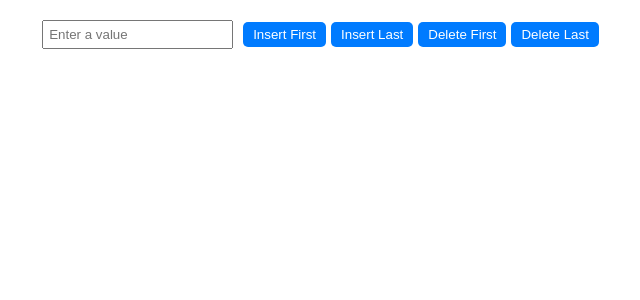
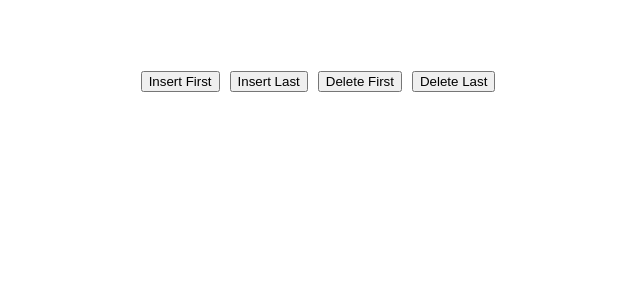
Before and after one commit to Chohankoti/SLLV, a React (Create React App) app: page / in a window 1280 px wide. Shown: the top 300 px of the page, without its empty margins (317-957 px from the left). Built offline with nearby package versions, Linux system fonts and the light colour scheme.

Commit message:
arrow of linking two nodes is done

```diff
--- a/src/LinkedList.css
+++ b/src/LinkedList.css
@@ -1,62 +1,36 @@
-.linked-list {
-    margin: 20px auto;
-    text-align: center;
+.linked-list-container {
+    display: flex;
+    flex-direction: column;
+    align-items: center;
+    margin-top: 50px;
+  }
+
+  .linked-list {
+    display: flex;
+    align-items: center;
+  }
+
+  .node {
+    display: flex;
+    align-items: center;
+    margin-right: 20px;
+  }
+
+  .value {
+    background-color: #f0f0f0;
+    border: 1px solid #ccc;
+    border-radius: 5px;
+    padding: 5px 10px;
+  }
+
+  .arrow {
+    margin-left: 10px;
   }
 
   .controls {
-    margin-bottom: 20px;
+    margin-top: 20px;
   }
 
-  .controls input {
-    padding: 5px;
+  button {
     margin-right: 10px;
   }
-
-  .controls button {
-    margin-right: 5px;
-    padding: 5px 10px;
-    background-color: #007bff;
-    color: #fff;
-    border: none;
-    border-radius: 5px;
-    cursor: pointer;
-  }
-
-  .node-container {
-    display: flex;
-    justify-content: center;
-  }
-
-  .node {
-    display: inline-block;
-    padding: 10px;
-    margin: 0 5px;
-    background-color: #007bff;
-    color: #fff;
-    border-radius: 5px;
-    animation: fadeIn 0.5s ease;
-  }
-
-  .animate {
-    animation: scaleInOut 0.5s ease;
-  }
-
-  @keyframes fadeIn {
-    from {
-      opacity: 0;
-      transform: translateY(-10px);
-    }
-    to {
-      opacity: 1;
-      transform: translateY(0);
-    }
-  }
-
-  @keyframes scaleInOut {
-    0%, 100% {
-      transform: scale(1);
-    }
-    50% {
-      transform: scale(1.1);
-    }
-  }
--- a/src/LinkedList.jsx
+++ b/src/LinkedList.jsx
@@ -1,71 +1,48 @@
-import React, { useState } from 'react';
-import './LinkedList.css'; // Import your CSS file for styling
+import React, { useState } from "react";
+import "./LinkedList.css";
 
-// Define a node component
-const Node = ({ value }) => {
-  return <div className="node">{value}</div>;
-};
-
-// Define the linked list component
 const LinkedList = () => {
   const [list, setList] = useState([]);
-  const [inputValue, setInputValue] = useState('');
 
-  const insertFirst = () => {
-    if (!inputValue) return;
-    const newList = [inputValue, ...list];
-    animateListChange(newList);
+  const insertFirst = (value) => {
+    setList([{ value, id: Date.now() }, ...list]);
   };
 
-  const insertLast = () => {
-    if (!inputValue) return;
-    const newList = [...list, inputValue];
-    animateListChange(newList);
+  const insertLast = (value) => {
+    setList([...list, { value, id: Date.now() }]);
   };
 
   const deleteFirst = () => {
-    if (list.length === 0) return;
-    const newList = list.slice(1);
-    animateListChange(newList);
+    if (list.length > 0) {
+      const newList = [...list];
+      newList.shift();
+      setList(newList);
+    }
   };
 
   const deleteLast = () => {
-    if (list.length === 0) return;
-    const newList = list.slice(0, -1);
-    animateListChange(newList);
-  };
-
-  const animateListChange = (newList) => {
-    // Add animation class
-    document.querySelector('.node-container').classList.add('animate');
-
-    // After animation, update the list
-    setTimeout(() => {
+    if (list.length > 0) {
+      const newList = [...list];
+      newList.pop();
       setList(newList);
-      setInputValue('');
-      // Remove animation class after transition
-      document.querySelector('.node-container').classList.remove('animate');
-    }, 500);
+    }
   };
 
   return (
-    <div className="linked-list">
+    <div className="linked-list-container">
+      <div className="linked-list">
+        {list.map((node, index) => (
+          <div className="node" key={node.id}>
+            <div className="value">{node.value}</div>
+            {index < list.length - 1 && <div className="arrow">➔</div>}
+          </div>
+        ))}
+      </div>
       <div className="controls">
-        <input
-          type="number"
-          value={inputValue}
-          onChange={(e) => setInputValue(e.target.value)}
-          placeholder="Enter a value"
-        />
-        <button onClick={insertFirst}>Insert First</button>
-        <button onClick={insertLast}>Insert Last</button>
+        <button onClick={() => insertFirst("First")}>Insert First</button>
+        <button onClick={() => insertLast("Last")}>Insert Last</button>
         <button onClick={deleteFirst}>Delete First</button>
         <button onClick={deleteLast}>Delete Last</button>
-      </div>
-      <div className="node-container">
-        {list.map((value, index) => (
-          <Node key={index} value={value} />
-        ))}
       </div>
     </div>
   );
```
